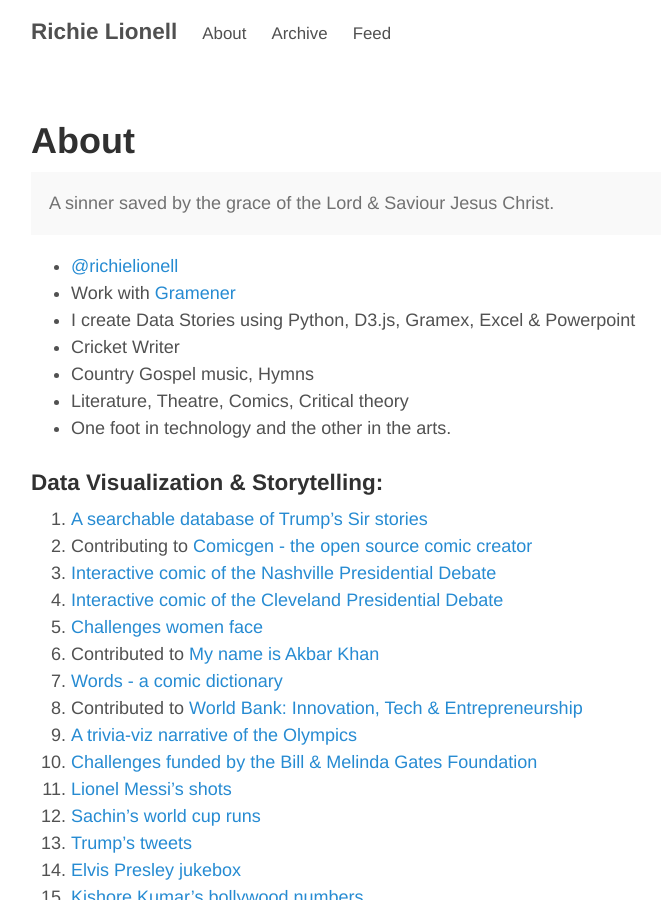
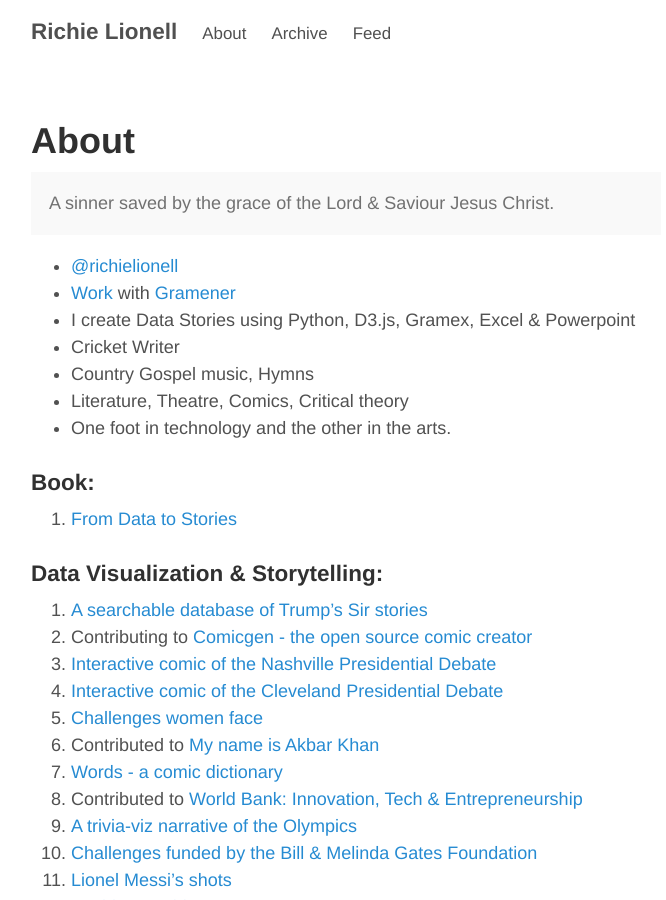
Before and after one commit to richielionell/richielionell.github.io, a Jekyll site: the page built from about.md, in a window 1280 px wide and 900 px high. Shown: the whole window, without its empty margins (294-960 px from the left). Built offline with Jekyll 4.4.1, drawn with Linux system fonts in a browser that asks for light colours.

Commit message:
book update

```diff
--- a/about.md
+++ b/about.md
@@ -8,13 +8,16 @@
 </p>
 
 - [@richielionell](https://twitter.com/richielionell)
-- Work with [Gramener](https://gramener.com/)
+- [Work](https://www.linkedin.com/in/richielionell/) with [Gramener](https://gramener.com/)
 - I create Data Stories using Python, D3.js, Gramex, Excel &amp; Powerpoint
 - Cricket Writer
 - Country Gospel music, Hymns
 - Literature, Theatre, Comics, Critical theory
 - One foot in technology and the other in the arts.
 
+### Book:
+
+1. [From Data to Stories](https://gramener.com/from-data-to-stories/)
 
 ### Data Visualization & Storytelling:
 
```
